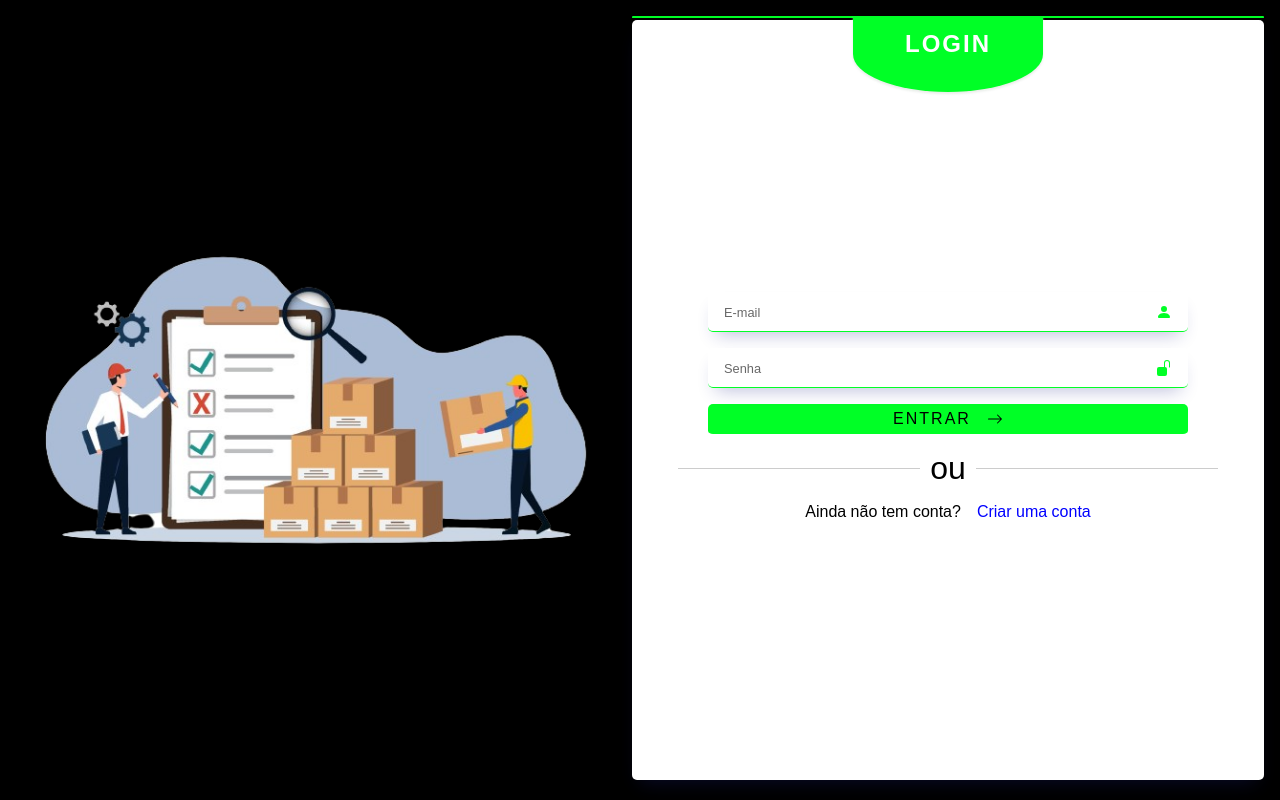
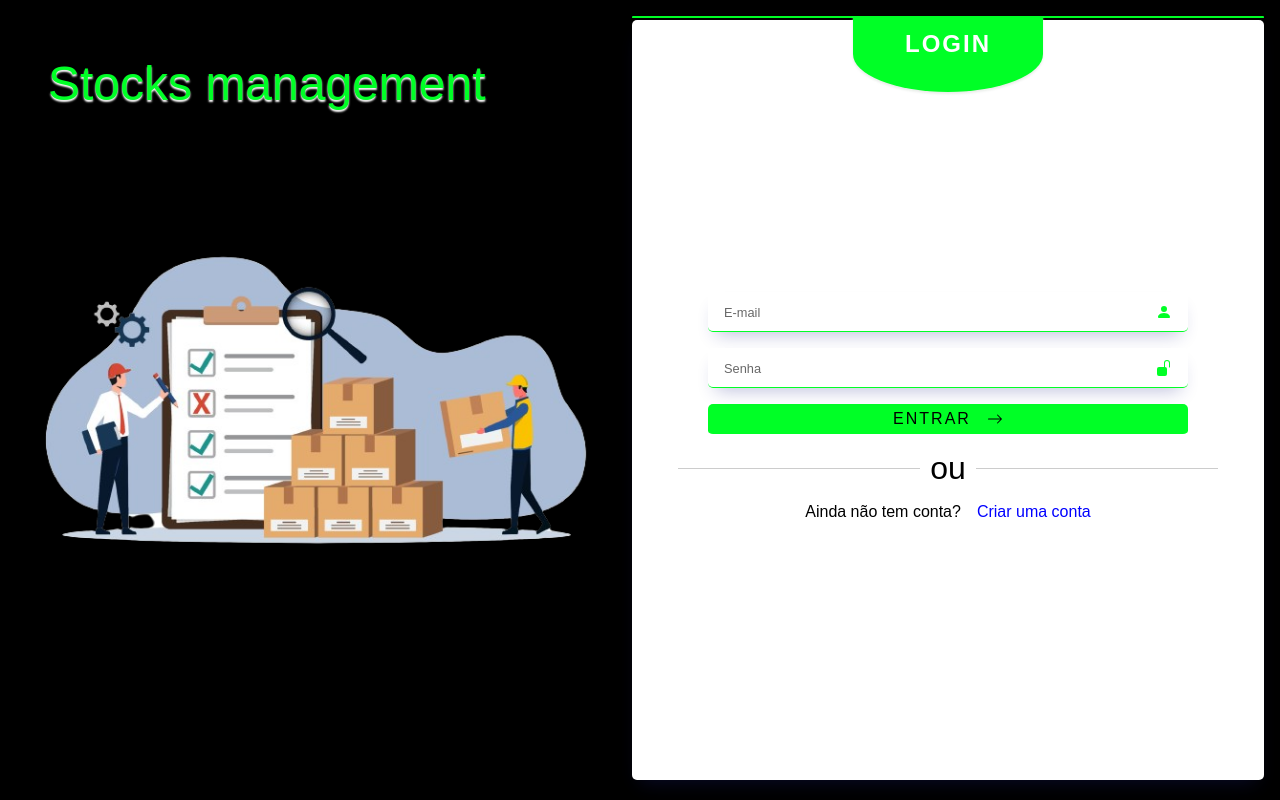
Before and after one commit to cauerg44/stock-management, a React (Vite) app in the folder FrontEnd/EPR-Estoque/: page / in a window 1280 px wide. Built offline with nearby package versions, Linux system fonts and the light colour scheme; a web font is replaced by a local one.

Commit message:
Foi ajustado a tela de login

```diff
--- a/FrontEnd/EPR-Estoque/src/pages/login.jsx
+++ b/FrontEnd/EPR-Estoque/src/pages/login.jsx
@@ -49,6 +49,7 @@ const login = () => {
 
     return (
         <main className="LoginContainer">
+            <h1>Stocks management</h1>
             <section className="LoginContainerLeft">
                 <img src={Banner} alt="Nft Login" />
             </section>
--- a/FrontEnd/EPR-Estoque/src/style/login.css
+++ b/FrontEnd/EPR-Estoque/src/style/login.css
@@ -4,6 +4,17 @@
     align-items: center;
     height: 100vh;
     width: 100vw;
+}
+
+.LoginContainer h1 {
+   position: absolute;
+    top: 0;
+    left: 0;
+    font-size: 3rem;
+    margin: 3rem;
+    color: #00ff26;
+    text-shadow: 0 2px 2px #fff;
+    filter: drop-shadow(0px 2px -1px #fff);
 }
 
 /* Left */
```
